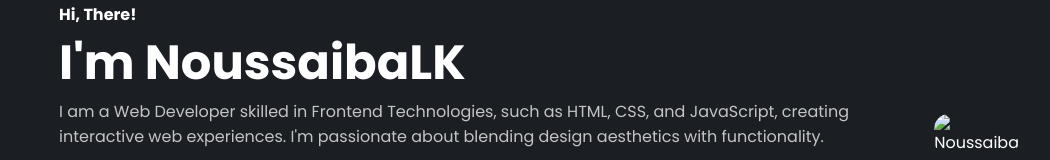
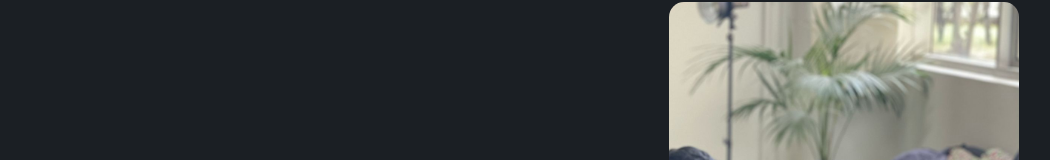
Before and after one commit to Noussaiba073/portfolio-html-css, a plain HTML site: page index.html in a window 1280 px wide. Shown: the part 98-258 px from the top of the page, without its empty margins (141-1191 px from the left). Drawn offline with Linux system fonts and the light colour scheme; files whose address does not match are found by name.

Commit message:
portfolio

```diff
--- a/index.html
+++ b/index.html
@@ -93,7 +93,7 @@
             </div>
 
             <div class="hero-img">
-                <img src="c:\Users\lenovo\Documents\NWISSA.jpg" alt="Noussaiba" width="350">
+                <img src="./assets/img/NWISSA.jpg" alt="Noussaiba" width="350">
             </div>
         </section>
 
```
Also changed, not shown: assets/img/NWISSA.jpg (added), assets/img/Sudharsan.jpg (deleted).
